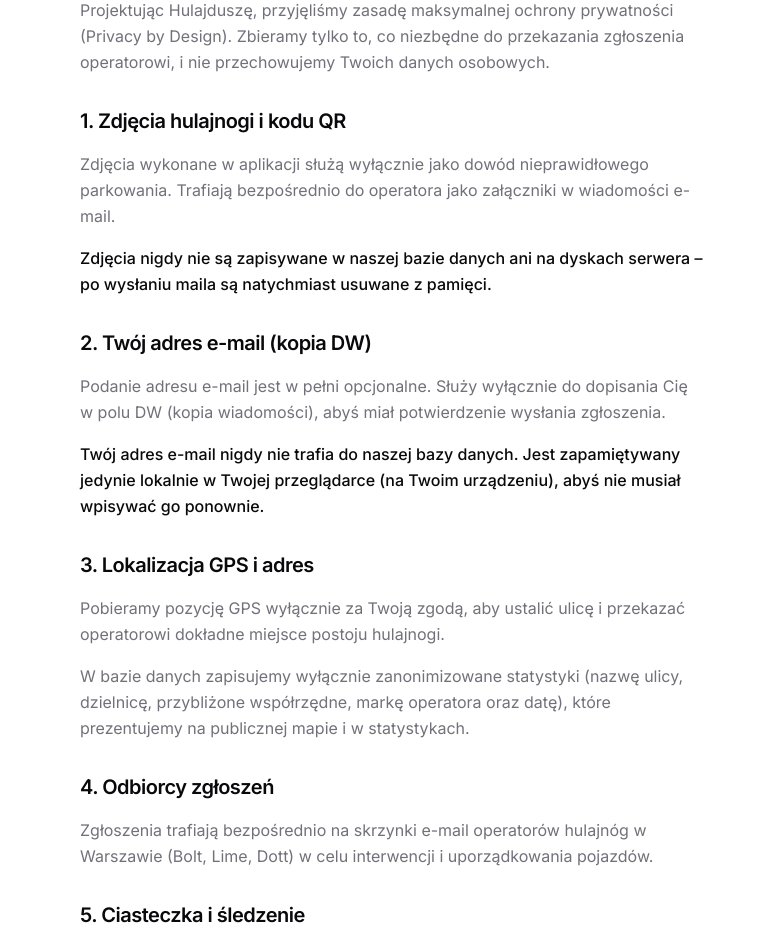
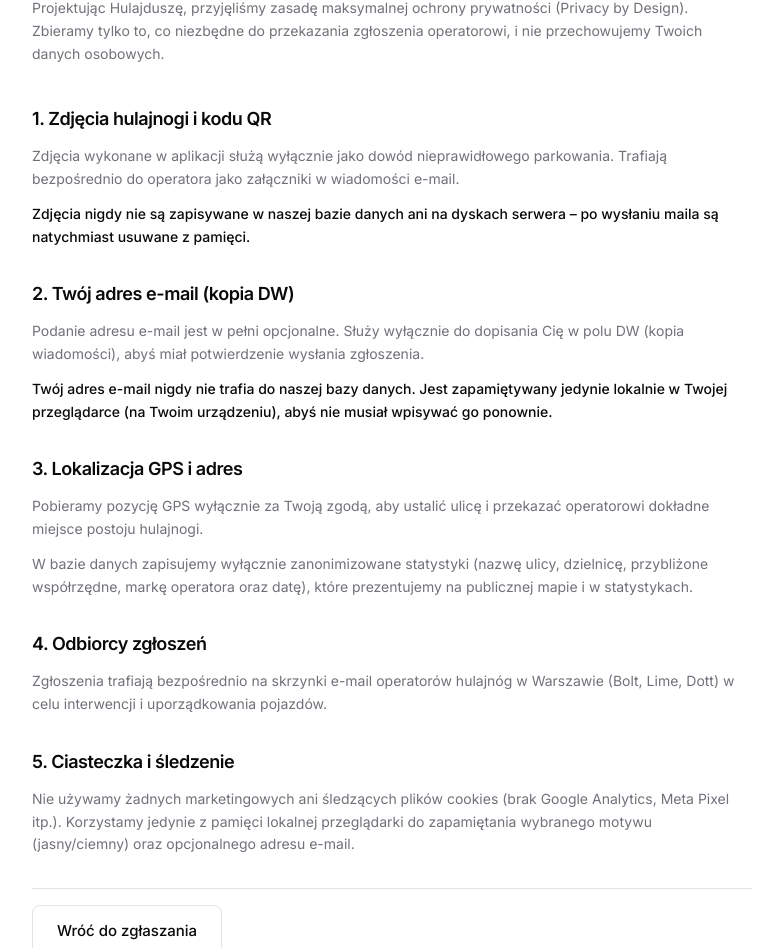
Before and after one commit to mgorsk1/hulajdusza, a website: page public/privacy.html in a window 1280 px wide. Shown: the part 148-1096 px from the top of the page, without its empty margins (248-1026 px from the left). Drawn offline with nearby package versions, Linux system fonts and the light colour scheme.

Commit message:
minor improvements

```diff
--- a/public/privacy.html
+++ b/public/privacy.html
@@ -25,52 +25,52 @@
     </div>
   </header>
 
-  <main class="flex-1 max-w-2xl w-full mx-auto px-6 py-10 space-y-8">
-    <div class="space-y-3">
+  <main class="flex-1 max-w-3xl w-full mx-auto px-6 py-10 space-y-8">
+    <div class="space-y-3 pb-2">
       <h1 class="text-3xl font-bold tracking-tight">Polityka prywatności</h1>
-      <p class="text-muted leading-relaxed">Projektując Hulajduszę, przyjęliśmy zasadę maksymalnej ochrony prywatności (Privacy by Design). Zbieramy tylko to, co niezbędne do przekazania zgłoszenia operatorowi, i nie przechowujemy Twoich danych osobowych.</p>
+      <p class="text-sm text-muted leading-relaxed">Projektując Hulajduszę, przyjęliśmy zasadę maksymalnej ochrony prywatności (Privacy by Design). Zbieramy tylko to, co niezbędne do przekazania zgłoszenia operatorowi, i nie przechowujemy Twoich danych osobowych.</p>
     </div>
 
-    <section class="space-y-4">
-      <h2 class="text-xl font-semibold tracking-tight">1. Zdjęcia hulajnogi i kodu QR</h2>
-      <p class="text-muted leading-relaxed">
+    <section class="space-y-3">
+      <h2 class="text-lg font-semibold tracking-tight">1. Zdjęcia hulajnogi i kodu QR</h2>
+      <p class="text-sm text-muted leading-relaxed">
         Zdjęcia wykonane w aplikacji służą wyłącznie jako dowód nieprawidłowego parkowania. Trafiają bezpośrednio do operatora jako załączniki w wiadomości e-mail.
       </p>
-      <p class="text-muted leading-relaxed font-medium text-[hsl(var(--foreground))]">
+      <p class="text-sm text-muted leading-relaxed font-medium text-[hsl(var(--foreground))]">
         Zdjęcia nigdy nie są zapisywane w naszej bazie danych ani na dyskach serwera – po wysłaniu maila są natychmiast usuwane z pamięci.
       </p>
     </section>
 
-    <section class="space-y-4">
-      <h2 class="text-xl font-semibold tracking-tight">2. Twój adres e-mail (kopia DW)</h2>
-      <p class="text-muted leading-relaxed">
+    <section class="space-y-3">
+      <h2 class="text-lg font-semibold tracking-tight">2. Twój adres e-mail (kopia DW)</h2>
+      <p class="text-sm text-muted leading-relaxed">
         Podanie adresu e-mail jest w pełni opcjonalne. Służy wyłącznie do dopisania Cię w polu DW (kopia wiadomości), abyś miał potwierdzenie wysłania zgłoszenia.
       </p>
-      <p class="text-muted leading-relaxed font-medium text-[hsl(var(--foreground))]">
+      <p class="text-sm text-muted leading-relaxed font-medium text-[hsl(var(--foreground))]">
         Twój adres e-mail nigdy nie trafia do naszej bazy danych. Jest zapamiętywany jedynie lokalnie w Twojej przeglądarce (na Twoim urządzeniu), abyś nie musiał wpisywać go ponownie.
       </p>
     </section>
 
-    <section class="space-y-4">
-      <h2 class="text-xl font-semibold tracking-tight">3. Lokalizacja GPS i adres</h2>
-      <p class="text-muted leading-relaxed">
+    <section class="space-y-3">
+      <h2 class="text-lg font-semibold tracking-tight">3. Lokalizacja GPS i adres</h2>
+      <p class="text-sm text-muted leading-relaxed">
         Pobieramy pozycję GPS wyłącznie za Twoją zgodą, aby ustalić ulicę i przekazać operatorowi dokładne miejsce postoju hulajnogi.
       </p>
-      <p class="text-muted leading-relaxed">
+      <p class="text-sm text-muted leading-relaxed">
         W bazie danych zapisujemy wyłącznie zanonimizowane statystyki (nazwę ulicy, dzielnicę, przybliżone współrzędne, markę operatora oraz datę), które prezentujemy na publicznej mapie i w statystykach.
       </p>
     </section>
 
-    <section class="space-y-4">
-      <h2 class="text-xl font-semibold tracking-tight">4. Odbiorcy zgłoszeń</h2>
-      <p class="text-muted leading-relaxed">
+    <section class="space-y-3">
+      <h2 class="text-lg font-semibold tracking-tight">4. Odbiorcy zgłoszeń</h2>
+      <p class="text-sm text-muted leading-relaxed">
         Zgłoszenia trafiają bezpośrednio na skrzynki e-mail operatorów hulajnóg w Warszawie (Bolt, Lime, Dott) w celu interwencji i uporządkowania pojazdów.
       </p>
     </section>
 
-    <section class="space-y-4">
-      <h2 class="text-xl font-semibold tracking-tight">5. Ciasteczka i śledzenie</h2>
-      <p class="text-muted leading-relaxed">
+    <section class="space-y-3">
+      <h2 class="text-lg font-semibold tracking-tight">5. Ciasteczka i śledzenie</h2>
+      <p class="text-sm text-muted leading-relaxed">
         Nie używamy żadnych marketingowych ani śledzących plików cookies (brak Google Analytics, Meta Pixel itp.). Korzystamy jedynie z pamięci lokalnej przeglądarki do zapamiętania wybranego motywu (jasny/ciemny) oraz opcjonalnego adresu e-mail.
       </p>
     </section>
@@ -81,7 +81,7 @@
   </main>
 
   <footer class="border-t border-default">
-    <div class="max-w-2xl mx-auto px-6 py-6 text-xs text-muted">
+    <div class="max-w-3xl mx-auto px-6 py-6 text-xs text-muted">
       <p>Polityka prywatności serwisu Hulajdusza</p>
     </div>
   </footer>
```
Also changed, not shown: public/index.html (+22 -10 lines), public/map.html (+1 -1 lines).
